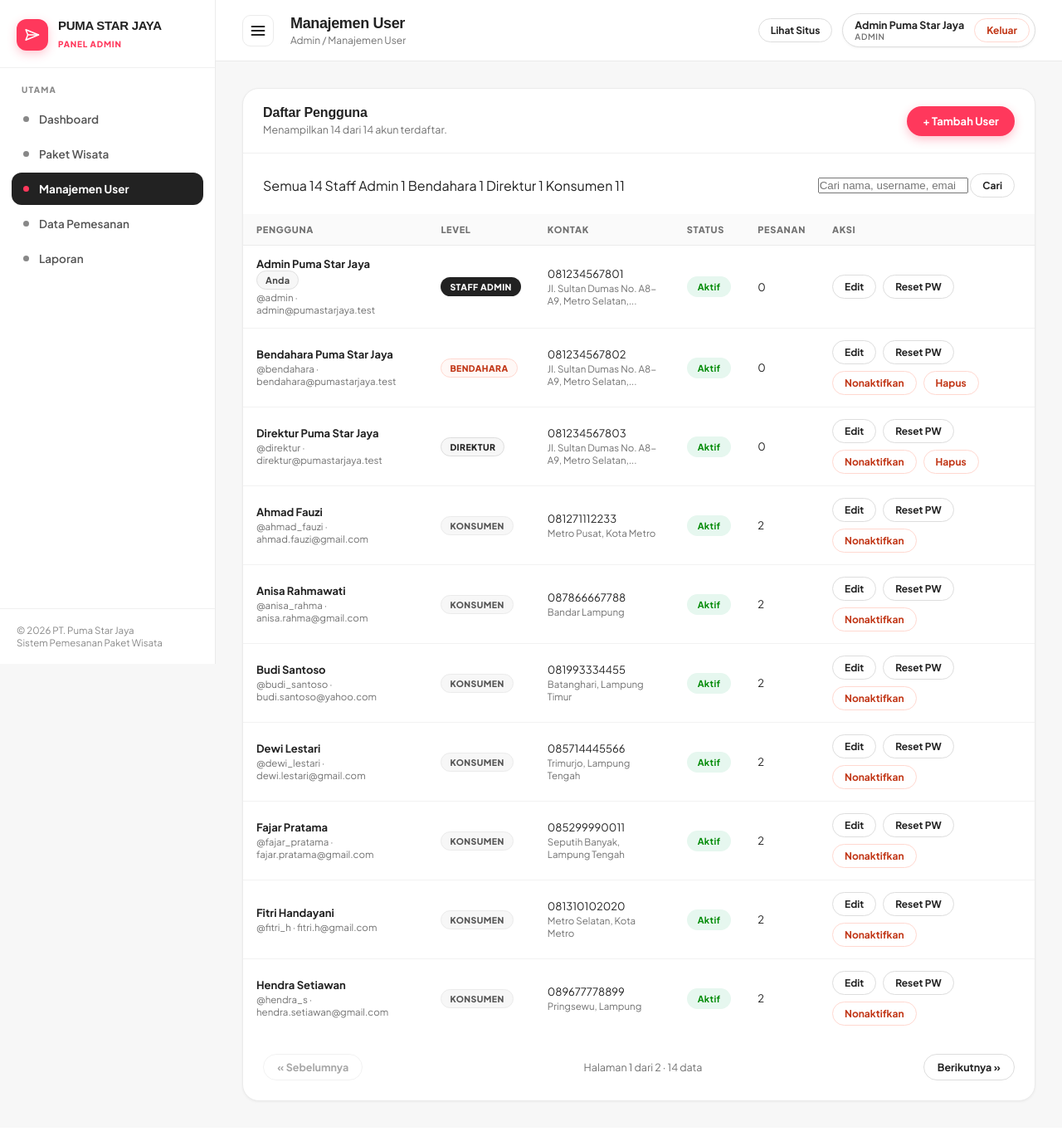
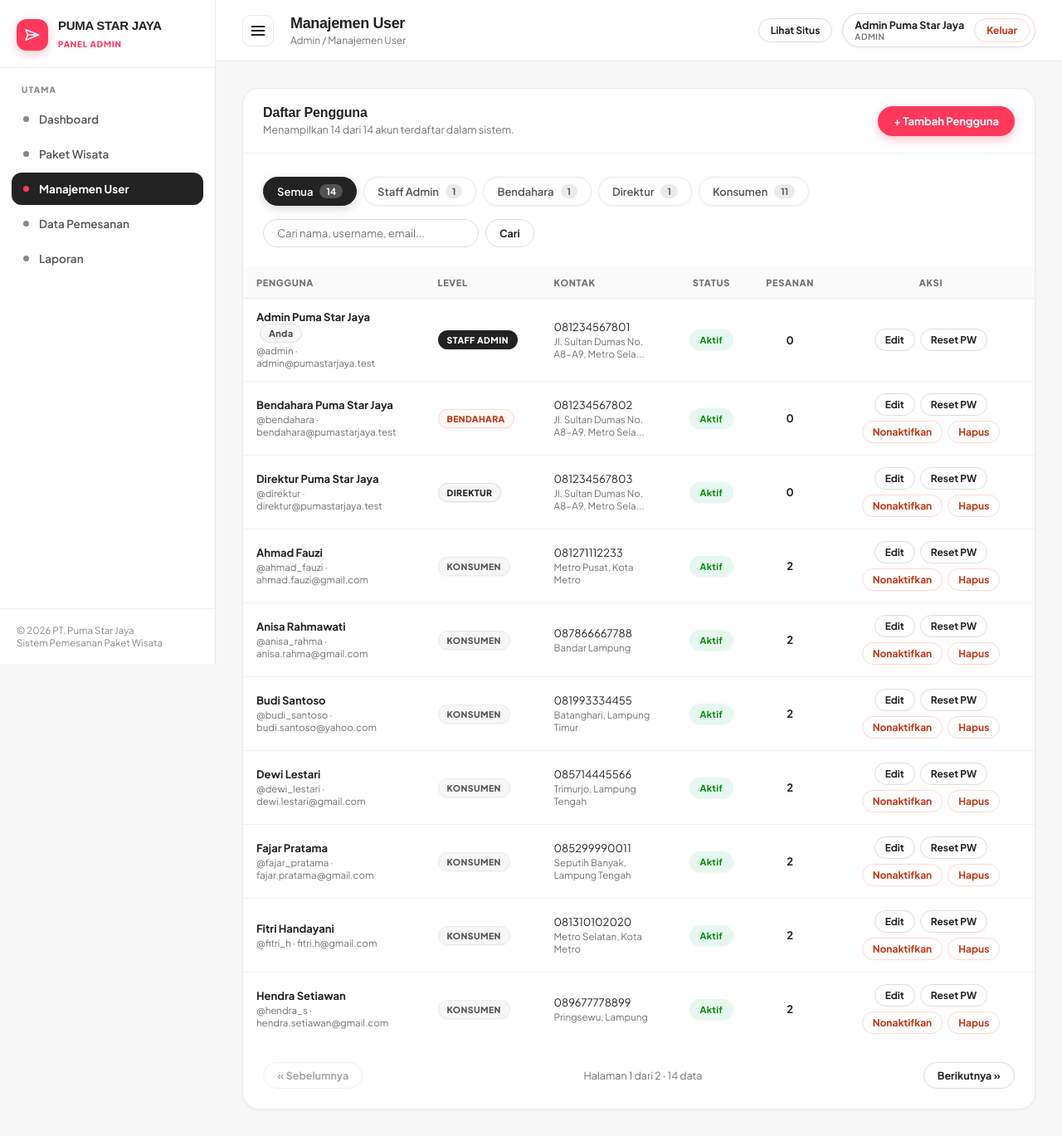
Before and after one commit to Ranggafebriawan02/sistempemesanan-tiketwisata, a Laravel app: page /admin/user in a window 1280 px wide. Shown: the whole page at 83% size. Before the commit the page ends 1328 px from the top, so only its background shows below. Run offline with Laravel 12, Linux system fonts and the light colour scheme; a user stored in the database is signed in; data comes from the database, SQL or seed files in the repository.

Commit message:
style: rapikan styling tabel manajemen user, paket wisata, dan filter tabs di seluruh panel

```diff
--- a/resources/views/admin/user/index.blade.php
+++ b/resources/views/admin/user/index.blade.php
@@ -13,9 +13,9 @@
         <div class="card-head">
             <div>
                 <h2>Daftar Pengguna</h2>
-                <p>Menampilkan {{ $users->total() }} dari {{ $total }} akun terdaftar.</p>
+                <p>Menampilkan {{ $users->total() }} dari {{ $total }} akun terdaftar dalam sistem.</p>
             </div>
-            <a href="{{ route('admin.user.create') }}" class="btn btn-primary">+ Tambah User</a>
+            <a href="{{ route('admin.user.create') }}" class="btn btn-primary">+ Tambah Pengguna</a>
         </div>
 
         <div class="card-body" style="padding-bottom: 0;">
@@ -42,7 +42,7 @@
 
         @if ($users->isEmpty())
             <div class="empty">
-                Tidak ada akun yang cocok dengan filter atau kata kunci pencarian.
+                Tidak ada akun pengguna yang cocok dengan filter atau kata kunci pencarian.
             </div>
         @else
             <div class="table-wrap">
@@ -50,11 +50,11 @@
                     <thead>
                         <tr>
                             <th>Pengguna</th>
-                            <th>Level</th>
+                            <th style="width: 140px;">Level</th>
                             <th>Kontak</th>
-                            <th>Status</th>
-                            <th class="text-right">Pesanan</th>
-                            <th style="width: 260px;">Aksi</th>
+                            <th style="width: 100px; text-align: center;">Status</th>
+                            <th style="width: 80px; text-align: center;">Pesanan</th>
+                            <th style="width: 250px; text-align: center;">Aksi</th>
                         </tr>
                     </thead>
                     <tbody>
@@ -64,7 +64,7 @@
                                     <div class="cell-title">
                                         {{ $item->nama }}
                                         @if ($item->is(auth()->user()))
-                                            <span class="badge">Anda</span>
+                                            <span class="badge" style="margin-left: 4px;">Anda</span>
                                         @endif
                                     </div>
                                     <div class="cell-sub">{{ '@'.$item->username }} &middot; {{ $item->email }}</div>
@@ -74,16 +74,18 @@
                                 </td>
                                 <td>
                                     <div>{{ $item->no_hp ?: '-' }}</div>
-                                    <div class="cell-sub">{{ \Illuminate\Support\Str::limit($item->alamat, 42) ?: 'Alamat belum diisi' }}</div>
+                                    <div class="cell-sub">{{ \Illuminate\Support\Str::limit($item->alamat, 38) ?: 'Alamat belum diisi' }}</div>
                                 </td>
-                                <td>
+                                <td style="text-align: center;">
                                     <span class="status status-{{ $item->aktif ? 'aktif' : 'nonaktif' }}">
                                         {{ $item->aktif ? 'Aktif' : 'Nonaktif' }}
                                     </span>
                                 </td>
-                                <td class="text-right">{{ number_format($item->pemesanan_count, 0, ',', '.') }}</td>
+                                <td style="text-align: center; font-weight: 700; color: #222;">
+                                    {{ number_format($item->pemesanan_count, 0, ',', '.') }}
+                                </td>
                                 <td>
-                                    <div class="actions">
+                                    <div class="actions" style="justify-content: center;">
                                         <a href="{{ route('admin.user.edit', $item) }}" class="btn btn-outline btn-sm">Edit</a>
 
                                         <form action="{{ route('admin.user.reset-password', $item) }}" method="POST"
@@ -101,14 +103,12 @@
                                                 </button>
                                             </form>
 
-                                            @if ($item->pemesanan_count === 0)
-                                                <form action="{{ route('admin.user.destroy', $item) }}" method="POST"
-                                                      onsubmit="return confirm('Yakin ingin menghapus akun {{ $item->username }}? Tindakan ini tidak dapat dibatalkan.');">
-                                                    @csrf
-                                                    @method('DELETE')
-                                                    <button type="submit" class="btn btn-danger btn-sm">Hapus</button>
-                                                </form>
-                                            @endif
+                                            <form action="{{ route('admin.user.destroy', $item) }}" method="POST"
+                                                  onsubmit="return confirm('Hapus permanen akun {{ $item->username }}?');">
+                                                @csrf
+                                                @method('DELETE')
+                                                <button type="submit" class="btn btn-danger btn-sm">Hapus</button>
+                                            </form>
                                         @endunless
                                     </div>
                                 </td>
@@ -118,7 +118,7 @@
                 </table>
             </div>
 
-            <div class="card-body" style="padding-top: 0;">
+            <div class="card-body" style="padding-top:0;">
                 {{ $users->links('pagination.simple') }}
             </div>
         @endif
--- a/resources/views/layouts/panel-style.blade.php
+++ b/resources/views/layouts/panel-style.blade.php
@@ -596,4 +596,112 @@
                 grid-template-columns: 1fr;
             }
         }
+
+        /* Universal Filter Tabs (Pill Buttons) */
+        .filter-tabs {
+            display: inline-flex;
+            align-items: center;
+            gap: 8px;
+            flex-wrap: wrap;
+        }
+        .filter-tab {
+            display: inline-flex;
+            align-items: center;
+            gap: 8px;
+            padding: 8px 16px;
+            border-radius: var(--radius-full);
+            font-size: 13px;
+            font-weight: 600;
+            text-decoration: none;
+            color: #555555;
+            background: #ffffff;
+            border: 1px solid #ebebeb;
+            transition: all 0.2s ease;
+            cursor: pointer;
+            box-shadow: var(--shadow-subtle);
+        }
+        .filter-tab:hover {
+            background: #f7f7f7;
+            color: #222222;
+            border-color: #dddddd;
+            transform: translateY(-1px);
+        }
+        .filter-tab.active {
+            background: #222222 !important;
+            color: #ffffff !important;
+            border-color: #222222 !important;
+            box-shadow: 0 4px 12px rgba(0, 0, 0, 0.15) !important;
+        }
+        .filter-tab .count {
+            background: rgba(0, 0, 0, 0.08);
+            padding: 2px 8px;
+            border-radius: var(--radius-full);
+            font-size: 11px;
+            font-weight: 700;
+        }
+        .filter-tab.active .count {
+            background: rgba(255, 255, 255, 0.22);
+            color: #ffffff;
+        }
+
+        /* Search Form (Pill Search Input + Button) */
+        .search-form {
+            display: inline-flex;
+            align-items: center;
+            gap: 8px;
+            position: relative;
+        }
+        .search-form input[type="search"],
+        .search-form input[type="text"] {
+            border: 1.5px solid #dddddd;
+            border-radius: var(--radius-full);
+            padding: 8px 16px;
+            font-family: inherit;
+            font-size: 13px;
+            color: #222222;
+            background: #ffffff;
+            min-width: 260px;
+            outline: none;
+            transition: border-color 0.2s, box-shadow 0.2s;
+        }
+        .search-form input:focus {
+            border-color: #222222;
+            box-shadow: 0 0 0 3px rgba(0, 0, 0, 0.08);
+        }
+        .search-form button {
+            border-radius: var(--radius-full);
+            padding: 8px 16px;
+            font-size: 12.5px;
+            font-weight: 700;
+        }
+
+        /* Toolbar Row Container */
+        .toolbar-row {
+            display: flex;
+            align-items: center;
+            justify-content: space-between;
+            gap: 16px;
+            flex-wrap: wrap;
+            margin-bottom: 20px;
+            padding: 4px 0;
+        }
+
+        /* Table Action Buttons Formatting */
+        table.data td .actions {
+            display: flex;
+            align-items: center;
+            gap: 6px;
+            flex-wrap: wrap;
+        }
+        table.data td .actions .btn {
+            padding: 5px 12px;
+            font-size: 12px;
+            font-weight: 700;
+            border-radius: var(--radius-full);
+        }
+
+        /* Status & Level Badges Refinement */
+        .level-tag, .status {
+            box-shadow: 0 1px 2px rgba(0, 0, 0, 0.04);
+        }
     </style>
```
Also changed, not shown: resources/views/admin/paket/index.blade.php (+20 -11 lines).
